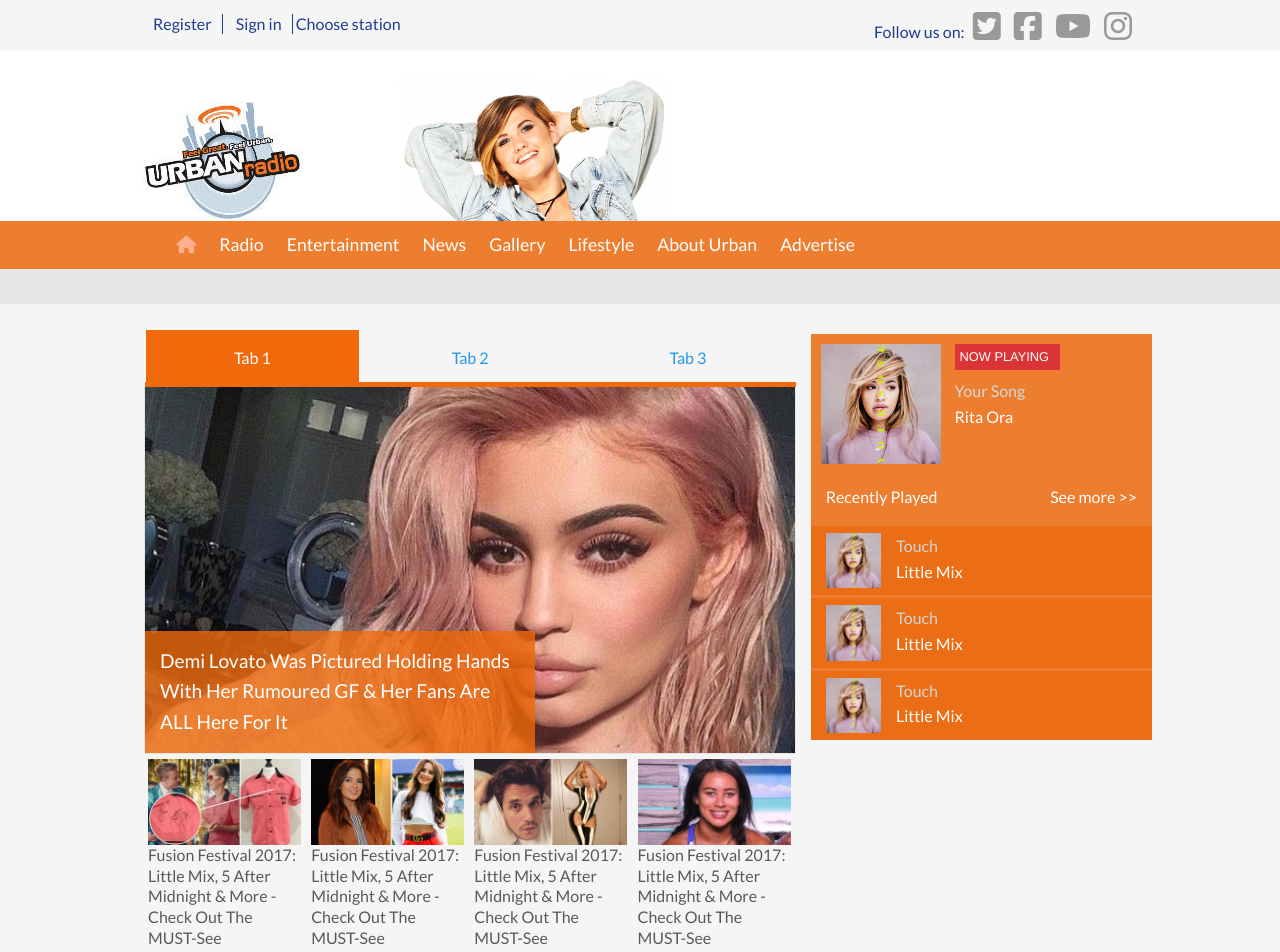
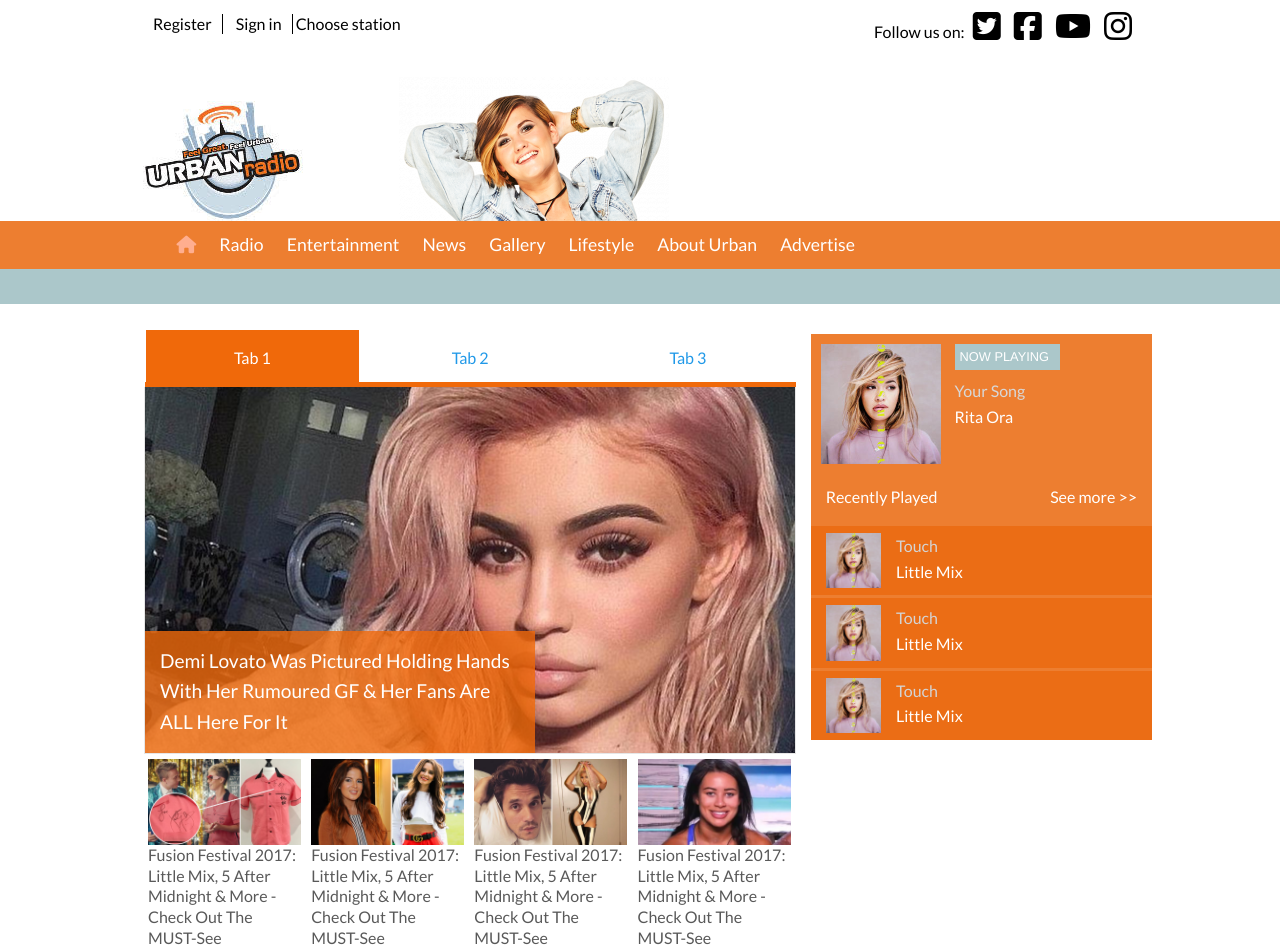
Before and after one commit to Gaseema/urbanRadio, a plain HTML site: page index.html in a window 1280 px wide. Shown: the top 952 px of the page. Drawn offline with Linux system fonts and the light colour scheme.

Commit message:
minor colour changes

```diff
--- a/css/app.css
+++ b/css/app.css
@@ -1,11 +1,19 @@
 body {
-    background: #F5F5F5;
+    background: #fff;
     font-family: 'Lato', sans-serif !important;
 }
 
 .header li {
     display: inline-block;
-    color: #1d3d8f;
+    color: #000;
+}
+
+.header .fa{
+    color: #000;
+}
+
+.top-links li{
+    color: #000;
 }
 
 .row {
--- a/index.html
+++ b/index.html
@@ -16,14 +16,14 @@
 
 <body>
     <div class="row header">
-        <div class="small-6 columns">
+        <div class="small-6 columns top-links">
             <ul style=" margin:0px;    line-height: 3;">
                 <li style="border-right: solid 1px; padding: 10px; line-height: 0;">Register</li>
                 <li style="border-right: solid 1px; padding: 10px; line-height: 0;">Sign in</li>
                 <li>Choose station</li>
             </ul>
         </div>
-        <div class="small-6 columns">
+        <div class="small-6 columns ">
             <ul style="float: right;margin:0px; ">
                 <li>Follow us on:
                 </li>
@@ -149,7 +149,7 @@
             </a>
         </ul>
     </div>
-    <div style="background:#E6E6E6; height: 35px; margin-bottom: 30px;"></div>
+    <div style="background:#ABC7CA; height: 35px; margin-bottom: 30px;"></div>
     <section class="row">
         <div class="small-12 large-8 columns">
             <div id="Tabs" style="    margin-left: 1px;">
@@ -197,7 +197,7 @@
                         <img src="./img/nowPlaying.jpg" style="width:120px;height:auto;">
                     </div>
                     <div class="small-7 columns" style="padding-left:0px;">
-                        <h6 style="background: #DA3436; color: white; font-size: 0.8em; line-height: 2; padding-left: 5px; width: 105px;">NOW PLAYING</h6>
+                        <h6 style="background: #ABC7CA; color: white; font-size: 0.8em; line-height: 2; padding-left: 5px; width: 105px;">NOW PLAYING</h6>
                         <p style="color: #d8d8d8;margin-bottom: 0px;">Your Song</p>
                         <p style="color: white;">Rita Ora</p>
                     </div>
```
Also changed, not shown: 1 other file.
